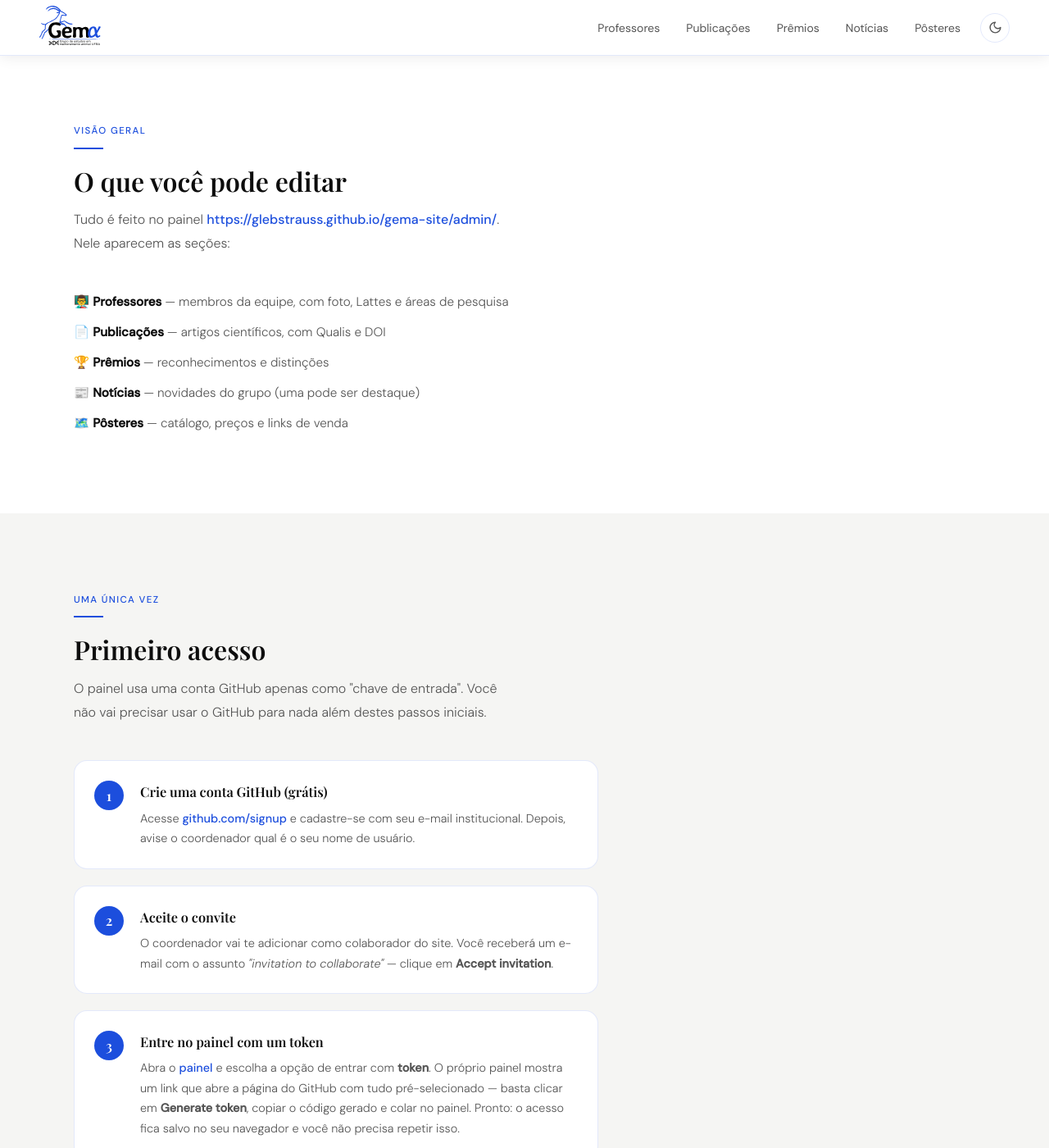
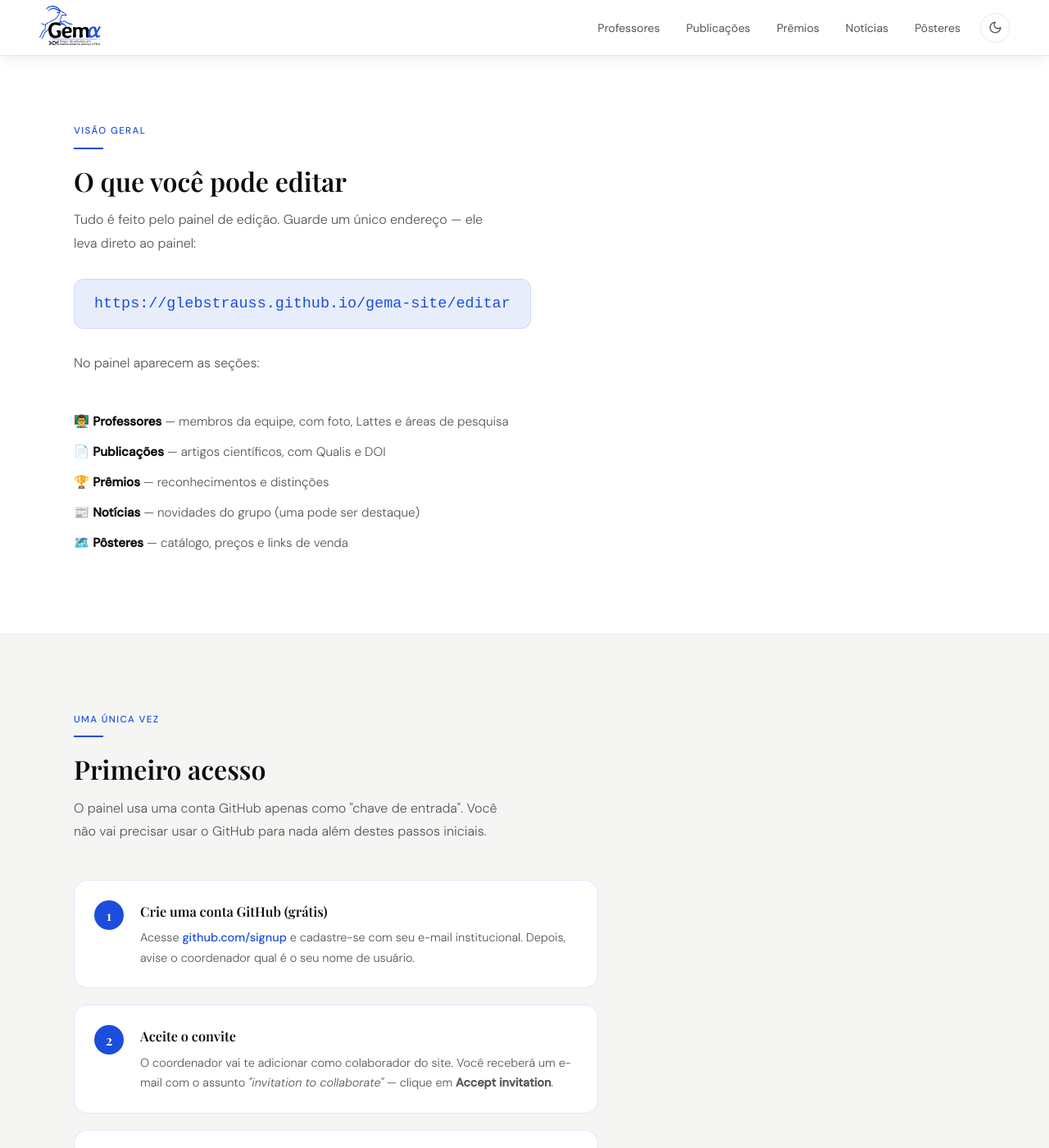
Before and after one commit to Glebstrauss/gema-site, a Jekyll site: the page built from manual-edicao.html, in a window 1280 px wide and 1400 px high, scrolled down 315 px. Shown: the whole window at 82% size. Built offline with Jekyll 4.4.1, drawn with Linux system fonts in a browser that asks for light colours.

Commit message:
Acesso da equipe: endereço /editar + dica no painel; remove link do rodapé
- Rodapé público não exibe mais "Editar o site" (ficava estranho para
  visitantes e era difícil de achar para a equipe)
- Novo endereço memorável /editar redireciona direto ao painel — fácil
  de compartilhar com os professores (noindex, fora do sitemap)
- Tela de login do painel ganha dica dispensável no topo apontando para
  o manual de edição (persistência em localStorage)
- Manual destaca o endereço único a guardar; README e CLAUDE.md
  atualizados

Co-Authored-By: Claude Fable 5 <noreply@anthropic.com>

```diff
--- a/_layouts/default.html
+++ b/_layouts/default.html
@@ -114,7 +114,7 @@
   </div>
   <div class="footer-bottom">
     <span>© {{ site.time | date: "%Y" }} GEMA · EMEVZ/UFBA</span>
-    <span><a href="{{ '/manual-edicao.html' | relative_url }}">Editar o site</a> · <a href="{{ '/feed.xml' | relative_url }}">RSS</a> · <a href="https://pages.github.com" target="_blank" rel="noopener noreferrer">GitHub Pages</a></span>
+    <span><a href="{{ '/feed.xml' | relative_url }}">RSS</a> · <a href="https://pages.github.com" target="_blank" rel="noopener noreferrer">GitHub Pages</a></span>
   </div>
 </footer>
 
--- a/manual-edicao.html
+++ b/manual-edicao.html
@@ -19,7 +19,9 @@ sitemap: false
     <div class="section-label">Visão geral</div>
     <div class="divider"></div>
     <h2 class="section-title">O que você pode editar</h2>
-    <p class="section-desc">Tudo é feito no painel <a class="manual-link" href="{{ '/admin/' | relative_url }}">{{ site.url }}{{ site.baseurl }}/admin/</a>. Nele aparecem as seções:</p>
+    <p class="section-desc">Tudo é feito pelo painel de edição. Guarde um único endereço — ele leva direto ao painel:</p>
+    <p class="manual-endereco"><a class="manual-link" href="{{ '/editar/' | relative_url }}">{{ site.url }}{{ site.baseurl }}/editar</a></p>
+    <p class="section-desc">No painel aparecem as seções:</p>
     <ul class="manual-lista">
       <li>👨‍🏫 <strong>Professores</strong> — membros da equipe, com foto, Lattes e áreas de pesquisa</li>
       <li>📄 <strong>Publicações</strong> — artigos científicos, com Qualis e DOI</li>
@@ -97,6 +99,8 @@ sitemap: false
 </section>
 
 <style>
+.manual-endereco{font-size:1.15rem;margin:-1.5rem 0 1.75rem;padding:.85rem 1.5rem;background:var(--azul-claro);border:1px solid var(--borda);border-radius:12px;display:inline-block;font-family:monospace}
+html.dark .manual-endereco{background:rgba(85,120,232,.1)}
 .manual-link{color:var(--azul);font-weight:500;text-decoration:none}
 .manual-link:hover{text-decoration:underline}
 html.dark .manual-link{color:var(--azul-mid)}
```
Also changed, not shown: admin/index.html (+34 -0 lines), editar.html (added, +26 -0 lines), .claude/CLAUDE.md, README.md.
